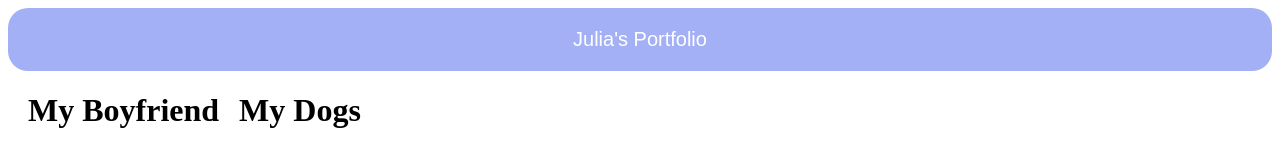
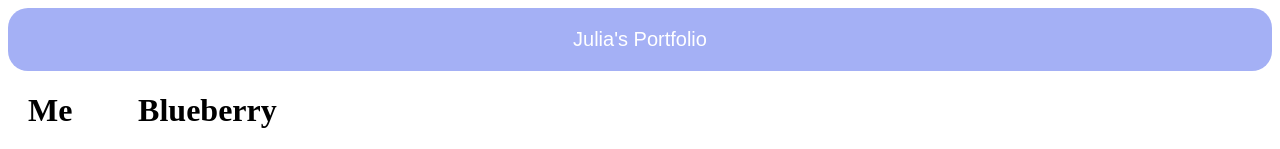
Before and after one commit to juliarosew/portfolio, a plain HTML site: page docs/index.html in a window 1280 px wide. Shown: the top 149 px of the page. Drawn offline with Linux system fonts and the light colour scheme; grey boxes are pictures that could not be loaded.

Commit message:
some changes

```diff
--- a/docs/index.html
+++ b/docs/index.html
@@ -10,14 +10,14 @@
     <div id="title">Julia's Portfolio</div>
     <div>
         <div id="left">
-            <h1>My Boyfriend</h1>
+            <h1>Me</h1>
             <button type="button" onclick="show()" id="btnID">
                 Show Image
             </button>
-            <img id="image" src="IMG_1413.jpg" alt="boyfriend" width="300px" height="400px" />
+            <img id="image" src="julia_wendling.png" alt="me" width="300px" height="400px" />
         </div>
         <div id="left">
-            <h1>My Dogs</h1>
+            <h1>Blueberry</h1>
             <img src="IMG_1175.jpg" alt="blue" width="300px" height="400px" />
         </div>
     </div>
```
